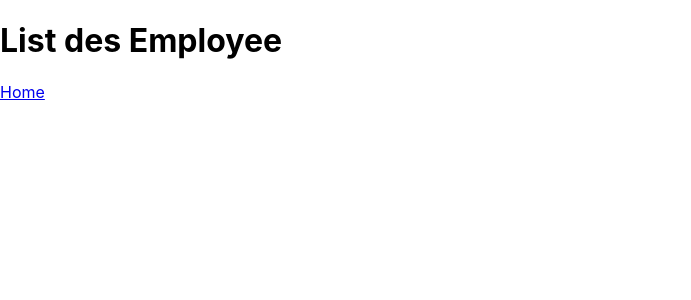
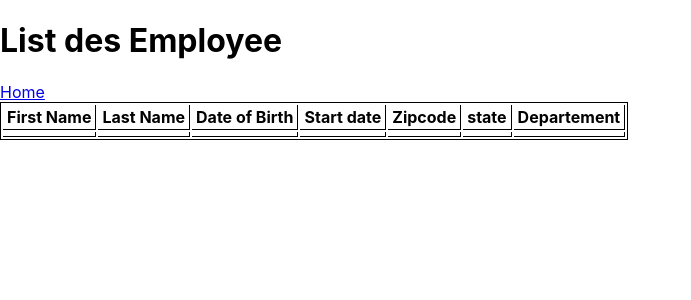
Before and after one commit to Ced933/wealth-health, a React (Create React App) app: page /employee in a window 1280 px wide. Shown: the top 300 px of the page, without its empty margins (0-691 px from the left). Built offline with nearby package versions, Linux system fonts and the light colour scheme.

Commit message:
mise en place du tableau qui récupère les données

```diff
--- a/package.json
+++ b/package.json
@@ -4,6 +4,7 @@
   "private": true,
   "dependencies": {
     "@reduxjs/toolkit": "^1.9.7",
+    "@tanstack/react-table": "^8.10.7",
     "@testing-library/jest-dom": "^5.17.0",
     "@testing-library/react": "^13.4.0",
     "@testing-library/user-event": "^13.5.0",
--- a/src/page/EmployeeList/EmployeeList.js
+++ b/src/page/EmployeeList/EmployeeList.js
@@ -1,24 +1,129 @@
 import React from 'react'
 import { useSelector } from 'react-redux'
 import { Link } from 'react-router-dom';
+// import { flexRender,ColumnDef, getCoreRowModel, useReactTable } from '@tanstack/react-table';
+import {
+  ColumnDef,
+  createColumnHelper,
+  flexRender,
+  getCoreRowModel,
+  useReactTable,
+} from '@tanstack/react-table'
+import './EmployeeList.scss';
+
 
 export default function EmployeeList() {
 
   const employees = useSelector(state => state.employee.employeeInfo)
   console.log(employees);
+
+
+
+  // s'occupe de créer les colonnes
+  const columnHelper = createColumnHelper()
+
+  const columns = [
+        columnHelper.accessor('firstName', {
+
+          header: () => <span>First Name</span>,
+
+        }),
+        columnHelper.accessor(row => row.lastName, {
+          id: 'lastName',
+
+          header: () => <span>Last Name</span>,
+
+        }),
+        columnHelper.accessor('dateOfBirth', {
+          header: () => 'Date of Birth',
+
+        }),
+        columnHelper.accessor('startDate', {
+          header: () => <span>Start date</span>,
+
+        }),
+
+        columnHelper.accessor('zipcode', {
+          header: 'Zipcode',
+
+        }),
+        columnHelper.accessor('state', {
+          header: 'state',
+
+        }),
+        columnHelper.accessor('departement', {
+          header: 'Departement',
+
+        }),
+  ]
+
+
+
+
+    // mettre notre tableau useSelector dans data
+    const [data, setData] = React.useState(() => [...employees])
+
+
+    const table = useReactTable({
+      data,
+      columns,
+      getCoreRowModel: getCoreRowModel(),
+    })
+
     return (
-    <div className='page-employee'>
+      <div className="p-2">
+
      <h1>List des Employee</h1>
        <Link to={'/'}>
        Home
        </Link>
-      <div>
-        {
-          <p> {employees.map(employee => employee.firstName)}</p>
-        }
-      </div>
+        <table>
+          <thead>
+            {table.getHeaderGroups().map(headerGroup => (
+              <tr key={headerGroup.id}>
+                {headerGroup.headers.map(header => (
+                  <th key={header.id} colSpan={header.colSpan}>
+                    {header.isPlaceholder
+                      ? null
+                      : flexRender(
+                          header.column.columnDef.header,
+                          header.getContext()
+                        )}
+                  </th>
+                ))}
+              </tr>
+            ))}
+          </thead>
+          <tbody>
+            {table.getRowModel().rows.map(row => (
+              <tr key={row.id}>
+                {row.getVisibleCells().map(cell => (
+                  <td key={cell.id}>
+                    {flexRender(cell.column.columnDef.cell, cell.getContext())}
+                  </td>
+                ))}
+              </tr>
+            ))}
+          </tbody>
+          <tfoot>
+            {table.getFooterGroups().map(footerGroup => (
+              <tr key={footerGroup.id}>
+                {footerGroup.headers.map(header => (
+                  <th key={header.id} colSpan={header.colSpan}>
+                    {header.isPlaceholder
+                      ? null
+                      : flexRender(
+                          header.column.columnDef.footer,
+                          header.getContext()
+                        )}
+                  </th>
+                ))}
+              </tr>
+            ))}
+          </tfoot>
+        </table>
+        <div className="h-4" />
 
       </div>
-
   )
 }
--- a/src/page/EmployeeList/EmployeeList.scss
+++ b/src/page/EmployeeList/EmployeeList.scss
@@ -0,0 +1,21 @@
+table {
+    border: 1px solid black;
+  }
+
+  tbody {
+    border-bottom: 1px solid black;
+  }
+
+  th {
+    border-bottom: 1px solid black;
+    border-right: 1px solid black;
+    padding: 2px 4px;
+  }
+
+  tfoot {
+    color: gray;
+  }
+
+  tfoot th {
+    font-weight: normal;
+  }
```
Also changed, not shown: 1 other file (tests, documents, lock files or other folders). Lines whose indentation alone changed are shown as unchanged.
